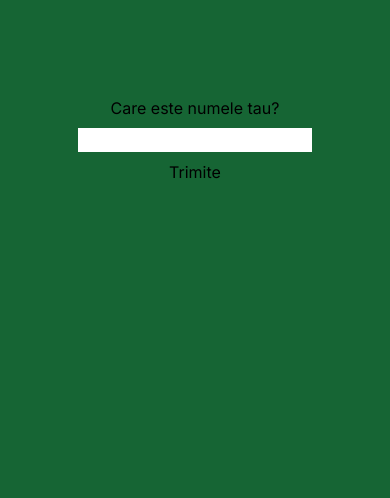
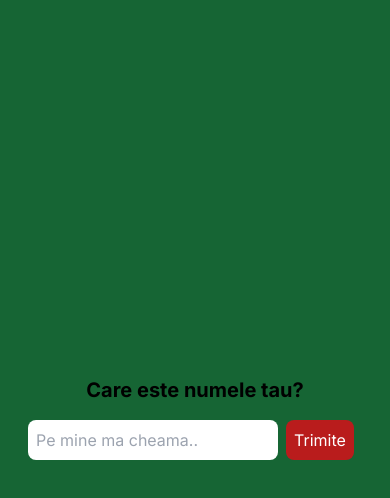
Before and after one commit to CristiManolescu/santa-klaus, a Next.js app: page / in a window 390 px wide. Shown: the top 498 px of the page. Built offline with nearby package versions, Linux system fonts and the light colour scheme.

Commit message:
Fix: Design + Responsivness

```diff
--- a/pages/index.tsx
+++ b/pages/index.tsx
@@ -45,18 +45,18 @@ export default function Home() {
   };
 
   return (
-    <main className={`  ${inter.className}`}>
+    <main className={`${inter.className}`}>
       {childName !== "" ? (
-        <div className="flex min-h-screen flex-col items-center gap-2 p-24 bg-green-800 transition-shadow">
-          <Image src={logo} alt="logo" width="300" height="300" className="" />
-          <div className="w-[60%] h-[600px] ml-2 p-2 border border-black bg-slate-100 rounded-lg overflow-y-scroll flex flex-col-reverse ">
+        <div className="flex min-h-screen flex-col items-center gap-2 w-full bg-green-800 transition-shadow">
+          <Image src={logo} alt="logo" width="300" height="300" />
+          <div className="w-full md:w-[60%] h-[400px] p-2 border border-black bg-slate-100 rounded-lg overflow-y-scroll flex flex-col-reverse ">
             {chatMessages.map((message) => (
               <ChatMessage key={message} message={message} />
             ))}
           </div>
           <form
             onSubmit={handleSend}
-            className="flex justify-center w-[60%] p-2 ml-2 border border-black rounded-lg bg-red-700"
+            className="flex justify-center w-full md:w-[60%] p-2 border border-black rounded-lg bg-red-700"
           >
             <input
               className="p-2 w-full rounded-lg"
@@ -72,14 +72,25 @@ export default function Home() {
           </form>
         </div>
       ) : (
-        <form
-          onSubmit={handleName}
-          className="flex min-h-screen flex-col items-center gap-2 p-24 bg-green-800 "
-        >
-          <h1>Care este numele tau?</h1>
-          <input ref={input} type="text" />
-          <button>Trimite</button>
-        </form>
+        <div className="flex min-h-screen bg-green-800">
+          <form
+            onSubmit={handleName}
+            className="flex flex-col w-[60%] m-auto items-center gap-2 bg-green-800"
+          >
+            <h1 className="text-xl font-bold">Care este numele tau?</h1>
+            <div className="flex">
+              <input
+                ref={input}
+                type="text"
+                className="p-2 m-auto rounded-lg"
+                placeholder="Pe mine ma cheama.."
+              />
+              <button className="p-2 bg-red-700 text-white rounded-lg m-2">
+                Trimite
+              </button>
+            </div>
+          </form>
+        </div>
       )}
     </main>
   );
```
